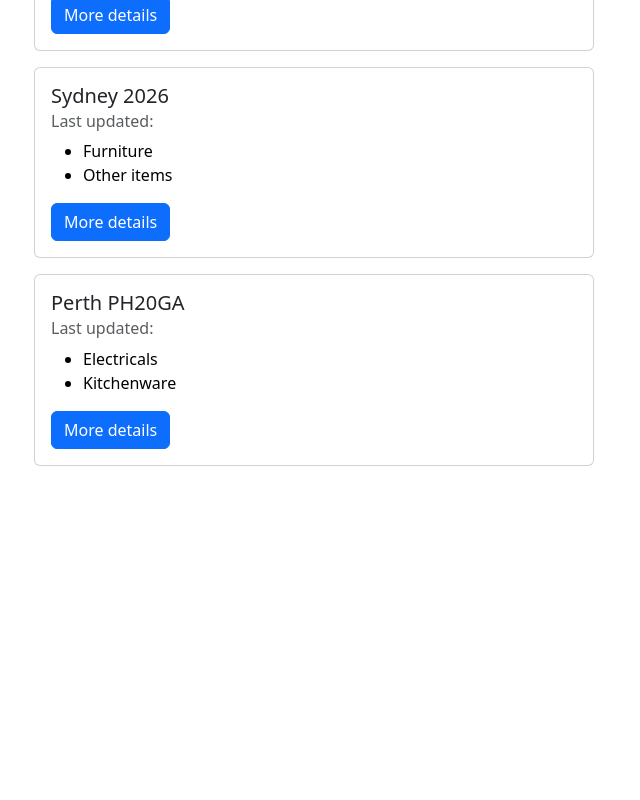
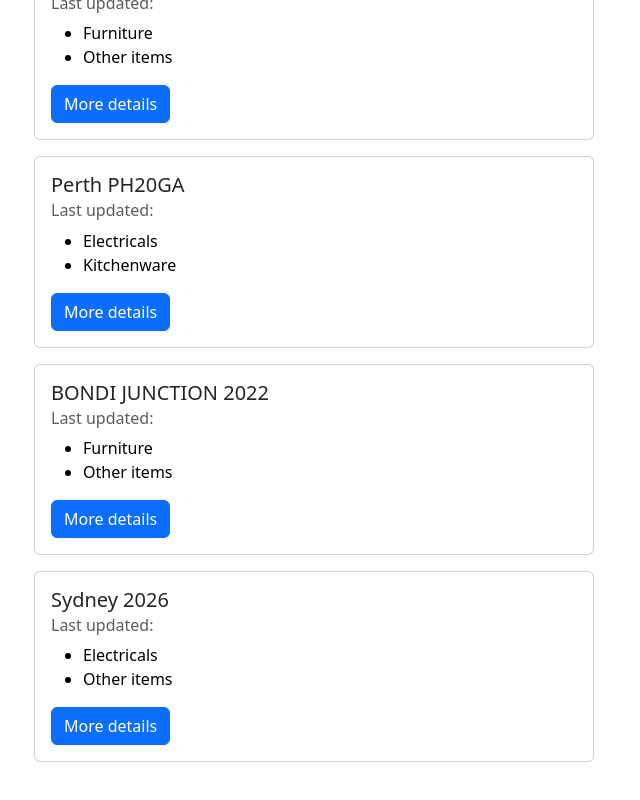
Before and after one commit to fammd19/on-the-street, a React (Create React App) app: page /listings in a window 1280 px wide. Shown: the part 1430-2230 px from the top of the page, without its empty margins (0-640 px from the left). Before the commit the page ends 1938 px from the top, so only its background shows below. Built offline with nearby package versions, Linux system fonts and the light colour scheme; data requests are answered from the project's data file.

Commit message:
Updates to allow all 8 categories

```diff
--- a/src/components/AddForm.js
+++ b/src/components/AddForm.js
@@ -3,64 +3,34 @@ import { Button, Form, Col, Row, Alert } from 'react-bootstrap';
 import { useNavigate  } from "react-router-dom"
 
 
-function AddForm (
-  { formData,setFormData }
-) {
+function AddForm ( { formData,setFormData }) {
 
-    const [areOtherItems, setAreOtherItems] = useState(false)
+    const [isClothing, setIsClothing] = useState(false)
+    const [isElectricals, setIsElectricals] = useState(false)
+    const [isFurniture, setIsFurniture] = useState(false)
     const [isKitchenware, setIsKitchenware] = useState(false)
-    const [isFurniture, setIsFurniture] = useState(false)
-    const [isElectricals, setIsElectricals] = useState(false)
+    const [isKids, setIsKids] = useState(false)
+    const [isGarden, setIsGarden] = useState(false)
+    const [isSports, setIsSports] = useState(false)
+    const [isOther, setIsOther] = useState(false)
 
     const navigate = useNavigate();
 
-    function handleOthers () {
-        //Show others text input field if other checkbox is ticked
-        if (!areOtherItems) {
-            setAreOtherItems(true)
-            document.getElementById("otherItems").classList.remove("hide")
+    function handleCategory (event) {
+      let category = event.target.value.toLowerCase()
+        let categoryName = category.toLowerCase() + "Items";
+        let isCategory = eval("is" + category.charAt(0).toUpperCase() + category.slice(1));
+
+        // Show or hide the element based on category state
+        if (!isCategory) {
+          eval("setIs" + category.charAt(0).toUpperCase() + category.slice(1) + "(true)");
+          document.getElementById(categoryName).classList.remove("hide");
         } else {
-            setAreOtherItems(false)
-            document.getElementById("otherItems").classList.add("hide")
-            formData.otherItems=""
+          eval("setIs" + category.charAt(0).toUpperCase() + category.slice(1) + "(false)");
+          document.getElementById(categoryName).classList.add("hide");
+          formData[category.toLowerCase()] = "";
         }
-    }
-
-    function handleKitchenware () {
-      //Show others text input field if other checkbox is ticked
-      if (!isKitchenware) {
-          setIsKitchenware(true)
-          document.getElementById("kitchenwareItems").classList.remove("hide")
-      } else {
-          setIsKitchenware(false)
-          document.getElementById("kitchenwareItems").classList.add("hide")
-          formData.kitchenware=""
       }
-    }
-
-    function handleFurniture () {
-      //Show others text input field if other checkbox is ticked
-      if (!isFurniture) {
-          setIsFurniture(true)
-          document.getElementById("furnitureItems").classList.remove("hide")
-      } else {
-          setIsFurniture(false)
-          document.getElementById("furnitureItems").classList.add("hide")
-          formData.furniture=""
-      }
-    }
-
-    function handleElectricals () {
-      //Show others text input field if other checkbox is ticked
-      if (!isElectricals) {
-          setIsElectricals(true)
-          document.getElementById("electricalsItems").classList.remove("hide")
-      } else {
-          setIsElectricals(false)
-          document.getElementById("electricalsItems").classList.add("hide")
-          formData.electricals=""
-      }
-    }
 
     function handleSubmit (event) {
         event.preventDefault();
@@ -107,7 +77,7 @@ function AddForm (
                   </Col>
                 </Row>
                 <Row className="mx-1 mt-2">
-                  <Form.Check label="Electricals" className="checkbox"id="electricals" value="Electricals" type="checkbox" onChange={handleElectricals}/>
+                  <Form.Check label="Electricals" className="checkbox"id="electricals" value="Electricals" type="checkbox" onChange={handleCategory}/>
                   <div id="electricalsItems" className="hide mx-3">
                     <Col sm={7} md={6} lg={5}>
                       <Form.Label className="mb-0 text-muted" htmlFor="electricals-input">Please list electrical items:</Form.Label>
@@ -116,7 +86,7 @@ function AddForm (
                   </div>
                 </Row>
                 <Row className="mx-1 mt-2">
-                  <Form.Check label="Furniture" className="checkbox" id="furniture" value="Furniture" type="checkbox" onChange={handleFurniture}/>
+                  <Form.Check label="Furniture" className="checkbox" id="furniture" value="Furniture" type="checkbox" onChange={handleCategory}/>
                   <div id="furnitureItems" className="hide mx-3">
                     <Col sm={7} md={6} lg={5}>
                       <Form.Label className="mb-0 text-muted" htmlFor="furniture-input">Please list furniture:</Form.Label>
@@ -125,7 +95,7 @@ function AddForm (
                   </div>
                 </Row>
                 <Row className="mx-1 mt-2">
-                  <Form.Check label="Kitchenware" className="checkbox" id="kitchenware" value="Kitchenware" type="checkbox" onChange={handleKitchenware}/>
+                  <Form.Check label="Kitchenware" className="checkbox" id="kitchenware" value="Kitchenware" type="checkbox" onChange={handleCategory}/>
                   <div id="kitchenwareItems" className="hide mx-3">
                     <Col sm={7} md={6} lg={5}>
                       <Form.Label className="mb-0 text-muted" htmlFor="kitchenware-input">Please list kitchenware:</Form.Label>
@@ -133,8 +103,17 @@ function AddForm (
                     </Col>
                   </div>
                 </Row>
+                <Row className="mx-1 mt-2">
+                  <Form.Check label="Kids" className="checkbox" id="kids" value="Kids" type="checkbox" onChange={handleCategory}/>
+                  <div id="kidsItems" className="hide mx-3">
+                    <Col sm={7} md={6} lg={5}>
+                      <Form.Label className="mb-0 text-muted" htmlFor="kids-input">Please list kids items & accessories:</Form.Label>
+                      <Form.Control id="kids-input" type="text" value={formData.kids} onChange={(event)=>setFormData({...formData, kids: event.target.value})}/>
+                    </Col>
+                  </div>
+                </Row>
                 <Row className="mx-1 mt-2 mb-2">
-                  <Form.Check label="Other items" className="checkbox" id="others" value="Others" type="checkbox" onChange={handleOthers}/>
+                  <Form.Check label="Other items" className="checkbox" id="others" value="Other" type="checkbox" onChange={handleCategory}/>
                   <div id="otherItems" className="hide mx-3">
                     <Col sm={7} md={6} lg={5}>
                         <Form.Label className="mb-0 text-muted" htmlFor="other-input">Please list other items:</Form.Label>
@@ -156,3 +135,53 @@ function AddForm (
 }
 
 export default AddForm
+
+
+
+    // function handleKitchenware () {
+    //   //Show others text input field if other checkbox is ticked
+    //   if (!isKitchenware) {
+    //       setIsKitchenware(true)
+    //       document.getElementById("kitchenwareItems").classList.remove("hide")
+    //   } else {
+    //       setIsKitchenware(false)
+    //       document.getElementById("kitchenwareItems").classList.add("hide")
+    //       formData.kitchenware=""
+    //   }
+    // }
+
+    // function handleFurniture () {
+    //   //Show others text input field if other checkbox is ticked
+    //   if (!isFurniture) {
+    //       setIsFurniture(true)
+    //       document.getElementById("furnitureItems").classList.remove("hide")
+    //   } else {
+    //       setIsFurniture(false)
+    //       document.getElementById("furnitureItems").classList.add("hide")
+    //       formData.furniture=""
+    //   }
+    // }
+
+    // function handleElectricals () {
+    //   //Show others text input field if other checkbox is ticked
+    //   if (!isElectricals) {
+    //       setIsElectricals(true)
+    //       document.getElementById("electricalsItems").classList.remove("hide")
+    //   } else {
+    //       setIsElectricals(false)
+    //       document.getElementById("electricalsItems").classList.add("hide")
+    //       formData.electricals=""
+    //   }
+    // }
+
+        // function handleOthers () {
+    //     //Show others text input field if other checkbox is ticked
+    //     if (!areOtherItems) {
+    //         setAreOtherItems(true)
+    //         document.getElementById("otherItems").classList.remove("hide")
+    //     } else {
+    //         setAreOtherItems(false)
+    //         document.getElementById("otherItems").classList.add("hide")
+    //         formData.otherItems=""
+    //     }
+    // }
--- a/src/components/Filter.js
+++ b/src/components/Filter.js
@@ -23,9 +23,14 @@ function Filter ({ search, onSearchChange, onCategoryChange }) {
           <Col>
             <Form.Select  name="filter" onChange={onCategoryChange}>
               <option value="">Filter by category</option>
-              <option value="kitchenware">Kitchenware</option>
               <option value="clothing">Clothing</option>
               <option value="electricals">Electricals</option>
+              <option value="furniture">Furniture</option>
+              <option value="garden">Garden tools & items</option>
+              <option value="kids">Kids toys & accessories</option>
+              <option value="kitchenware">Kitchenware</option>
+              <option value="sports">Sports equipment & hobbies</option>
+              <option value="otherItems">Other items</option>
             </Form.Select>
           </Col>
         </Row>
--- a/src/components/pages/ListingIndex.js
+++ b/src/components/pages/ListingIndex.js
@@ -20,11 +20,21 @@ export default function ListingIndex () {
         setSelectedCategory(event.target.value);
       }
 
-    const listingsToDisplay = listings
-    .filter(
-      (listing) => selectedCategory === "" || listing.selectedCategory !== ""
-    )
-    .filter((listing) => (listing.suburb.toLowerCase().includes(search.toLowerCase())||listing.postcode.includes(search.toLowerCase())));
+      const listingsToDisplay = listings
+      .filter(
+          (listing) => {
+              if ( selectedCategory !== "" ) {
+              for (let key in listing) {
+                  if (key === selectedCategory && listing[key] !== "" ) {
+                      return listing
+                  }
+              }
+          } else {
+              return listing
+          }
+          }
+      )
+      .filter((listing) => (listing.suburb.toLowerCase().includes(search.toLowerCase())||listing.postcode.includes(search.toLowerCase())));
 
     return (
         <div className="mx-4">
--- a/src/components/pages/ListingPage.js
+++ b/src/components/pages/ListingPage.js
@@ -70,9 +70,13 @@ export default function ListingPage ( { formData,setFormData } ) {
                         </h3>
                         {
                             <ul>
+                                { !listing.clothing ? null : <li>Clothing: {listing.clothing}</li>}
                                 { !listing.electricals ? null : <li>Electricals: {listing.electricals}</li>}
                                 { !listing.furniture ? null : <li>Furniture: {listing.furniture}</li>}
+                                { !listing.garden ? null : <li>Garden tools & accessories: {listing.garden}</li>}
+                                { !listing.kids ? null : <li>Kids toys & accessories: {listing.kids}</li>}
                                 { !listing.kitchenware ? null : <li>Kitchenware: {listing.kitchenware}</li>}
+                                { !listing.sports ? null : <li>Spirts & hobbies: {listing.sports}</li>}
                                 { !listing.otherItems ? null : <li>Other items: {listing.otherItems}</li>}
                             </ul>
                         }
--- a/src/components/pages/Listings.js
+++ b/src/components/pages/Listings.js
@@ -6,12 +6,6 @@ import FindMap from "../FindMap";
 export default function Listings () {
     return (
         <>
-            <Row  className="my-5 mx-4 justify-content-md-center">
-                <Col>
-                    <Link className="ml-3" to="../listings"><Button disabled variant="success">Current listings</Button></Link>
-                    <Link className="mx-3" to="/share"><Button variant="success">Add a listing</Button></Link>
-                </Col>
-            </Row>
             <Row  className="my-3">
                 <Col sm={10} md={8} lg={6}>
                     <Outlet/>
--- a/src/db.json
+++ b/src/db.json
@@ -111,6 +111,35 @@
       "dateUpdated": "",
       "timeUpdated": "",
       "id": 10
+    },
+    {
+      "date": "2024-03-24",
+      "time": "01:01",
+      "address": "115 DENISON STREET",
+      "suburb": "BONDI JUNCTION",
+      "postcode": "2022",
+      "kitchenware": "",
+      "furniture": "Sofa",
+      "electricals": "",
+      "otherItems": "AAA, BBB, CCC",
+      "dateUpdated": "",
+      "timeUpdated": "",
+      "id": 11
+    },
+    {
+      "date": "2024-03-16",
+      "time": "12:24",
+      "address": "Unit 9, 16 Military Road",
+      "suburb": "Sydney",
+      "postcode": "2026",
+      "kitchenware": "",
+      "furniture": "",
+      "electricals": "[e1], [e2],[e3],[e5],[e6]",
+      "otherItems": "Other 1, other 2",
+      "dateUpdated": "",
+      "timeUpdated": "",
+      "other": "",
+      "id": 12
     }
   ]
 }
```
Also changed, not shown: src/App.js (+6 -2 lines).
